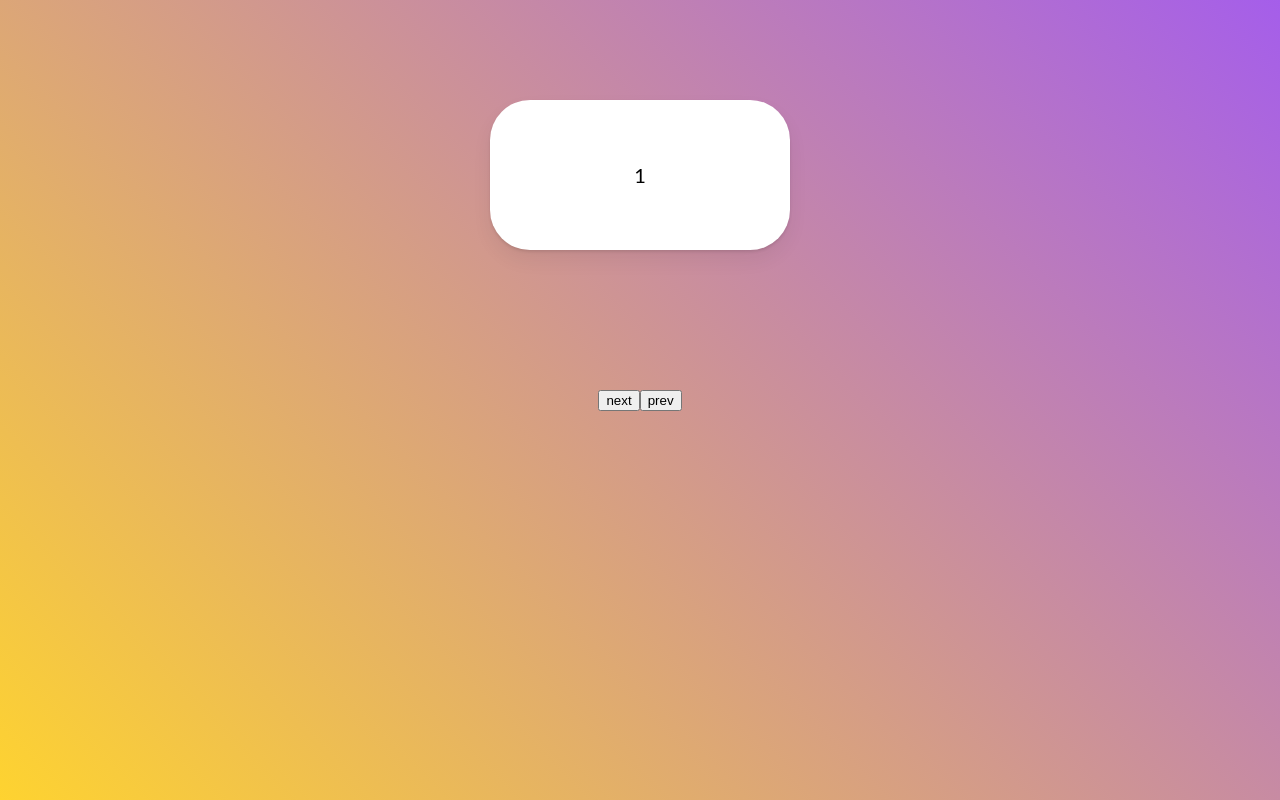
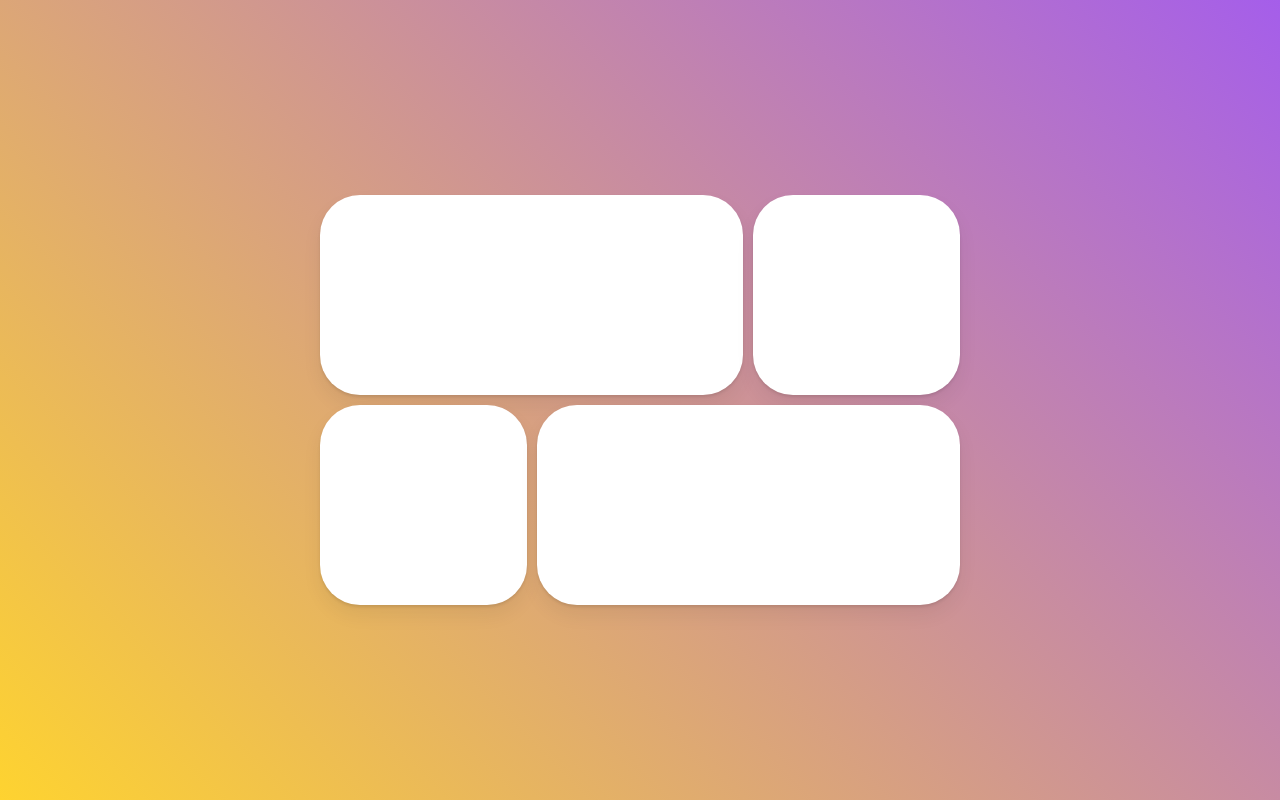
Before and after one commit to hyejikng/animation-Framer, a React (Create React App) app: page / in a window 1280 px wide. Built offline with nearby package versions, Linux system fonts and the light colour scheme.

Commit message:
layout connecting

```diff
--- a/src/App.tsx
+++ b/src/App.tsx
@@ -15,77 +15,69 @@ const Wrapper = styled(motion.div)`
   margin: 0 auto;
   justify-content: center;
   align-items: center;
-
   background: linear-gradient(45deg, rgb(254, 211, 48), rgb(165, 94, 234));
 `;
 
+const Grid = styled.div`
+  display: grid;
+  grid-template-columns: repeat(3, 1fr);
+  width: 50vw;
+  gap: 10px;
+  div:first-child,
+  div:last-child {
+    grid-column: span 2;
+  }
+`;
+
 const Box = styled(motion.div)`
-  width: 300px;
-  height: 150px;
+  height: 200px;
   background-color: white;
   border-radius: 40px;
+  box-shadow: 0 2px 3px rgba(0, 0, 0, 0.1), 0 10px 20px rgba(0, 0, 0, 0.06);
+  top: 100px;
+`;
+
+const Overlay = styled(motion.div)`
+  width: 100%;
+  height: 100%;
+  position: absolute;
   display: flex;
   justify-content: center;
   align-items: center;
-  font-size: 20px;
-  box-shadow: 0 2px 3px rgba(0, 0, 0, 0.1), 0 10px 20px rgba(0, 0, 0, 0.06);
-  color: black;
-  position: absolute;
-  top: 100px;
 `;
-const boxVariant = {
-  entry: (isBack: boolean) => ({
-    x: isBack ? -500 : 500,
-    opacity: 0,
-    scale: 0,
-  }),
-  center: {
-    x: 0,
-    opacity: 1,
-    scale: 1,
-    transition: {
-      duration: 1,
-    },
-  },
-  exit: (isBack: boolean) => ({
-    x: isBack ? 500 : -500,
-    opacity: 0,
-    scale: 0,
-    transition: {
-      duration: 1,
-    },
-  }),
+
+const OverlayVar = {
+  initial: { backgroundColor: 'rgba(0, 0, 0, 0)' },
+  animate: { backgroundColor: 'rgba(0, 0, 0, 1)' },
+  exit: { backgroundColor: 'rgba(0, 0, 0, 0)' },
 };
+
 function App() {
-  const [visible, setVisible] = useState(1);
-  const [back, setBack] = useState(false);
-
-  const nextPlease = () => {
-    setBack(false);
-    setVisible((prev) => (prev === 10 ? 1 : prev + 1));
+  const [clicked, setClicked] = useState(false);
+  const toggle = () => {
+    setClicked((prev) => !prev);
   };
-  const prevPlease = () => {
-    setBack(true);
-    setVisible((prev) => (prev === 1 ? 10 : prev - 1));
-  };
-
   return (
-    <Wrapper>
-      <AnimatePresence custom={back}>
-        <Box
-          custom={back}
-          variants={boxVariant}
-          initial="entry"
-          animate="center"
-          exit="exit"
-          key={visible}
-        >
-          {visible}
-        </Box>
-        {/* element의 key를 바꿔주는 것만으로도 ReactJS는 Box element가 사라졌다고 생각하고 exit를 실행시킨다.   */}
+    <Wrapper onClick={toggle}>
+      <Grid>
+        <Box layoutId="hello" />
+        <Box />
+        <Box />
+        <Box />
+      </Grid>
+      <AnimatePresence>
+        {clicked ? (
+          <Overlay
+            variants={OverlayVar}
+            initial="initial"
+            animate="animate"
+            exit="exit"
+          >
+            <Box layoutId="hello" style={{ width: 400, height: 200 }} />
+            {/* layoutId를 같게 해줌으로써 서로 다른 components를 연결해줄 수 있다. */}
+          </Overlay>
+        ) : null}
       </AnimatePresence>
-      <button onClick={nextPlease}>next</button>
-      <button onClick={prevPlease}>prev</button>
     </Wrapper>
   );
 }
```
Also changed, not shown: src/slider.tsx (added, +93 -0 lines).
